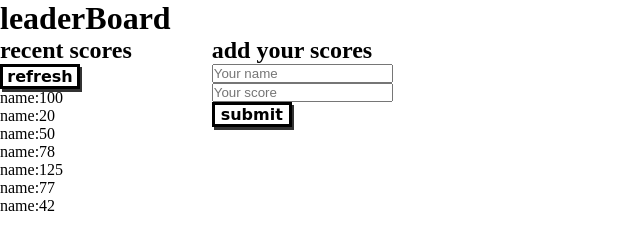
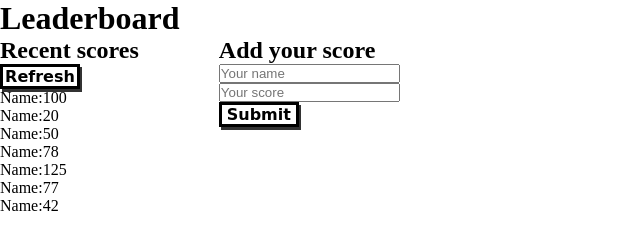
Before and after one commit to pasytchangwa/LeaderBoard, a website: page dist/index.html in a window 1280 px wide. Shown: the whole page, without its empty margins (0-640 px from the left). Drawn offline with Linux system fonts and the light colour scheme.

Commit message:
Update basic structure

```diff
--- a/dist/index.html
+++ b/dist/index.html
@@ -9,33 +9,33 @@
 <body>
  <div class="wrapper">
   <header class="header">
-   <h1>leaderBoard</h1>
+   <h1>Leaderboard</h1>
   </header>
   <main class="main-section">
    <div class="recent-scores">
     <div class="recent-head">
-     <h2>recent scores</h2>
-     <button type="submit" class="refresh">refresh</button>
+     <h2>Recent scores</h2>
+     <button type="submit" class="refresh">Refresh</button>
     </div>
     <ul class="score-list">
-     <li class="score-item"><p>name:<span>100</span></p</li>
-     <li class="score-item"><p>name:<span>20</span></p</li>
-     <li class="score-item"><p>name:<span>50</span></p</li>
-     <li class="score-item"><p>name:<span>78</span></p</li>
-     <li class="score-item"><p>name:<span>125</span></p</li>
-     <li class="score-item"><p>name:<span>77</span></p</li>
-     <li class="score-item"><p>name:<span>42</span></p</li>
+     <li class="score-item"><p>Name:<span>100</span></p</li>
+     <li class="score-item"><p>Name:<span>20</span></p</li>
+     <li class="score-item"><p>Name:<span>50</span></p</li>
+     <li class="score-item"><p>Name:<span>78</span></p</li>
+     <li class="score-item"><p>Name:<span>125</span></p</li>
+     <li class="score-item"><p>Name:<span>77</span></p</li>
+     <li class="score-item"><p>Name:<span>42</span></p</li>
     </ul>
    </div>
    <form class="add-scores">
-    <h2>add your scores</h2>
+    <h2>Add your score</h2>
     <div class="name">
      <input type="text" placeholder="Your name" aria-label="name" class="name-input">
     </div>
     <div class="score">
      <input type="text" placeholder="Your score" aria-label="name" class="score-input">
     </div>
-    <button type="submit" class="submit-btn">submit</button>
+    <button type="submit" class="submit-btn">Submit</button>
    </form>
   </main>
   <footer class="footer-section"></footer>
```
